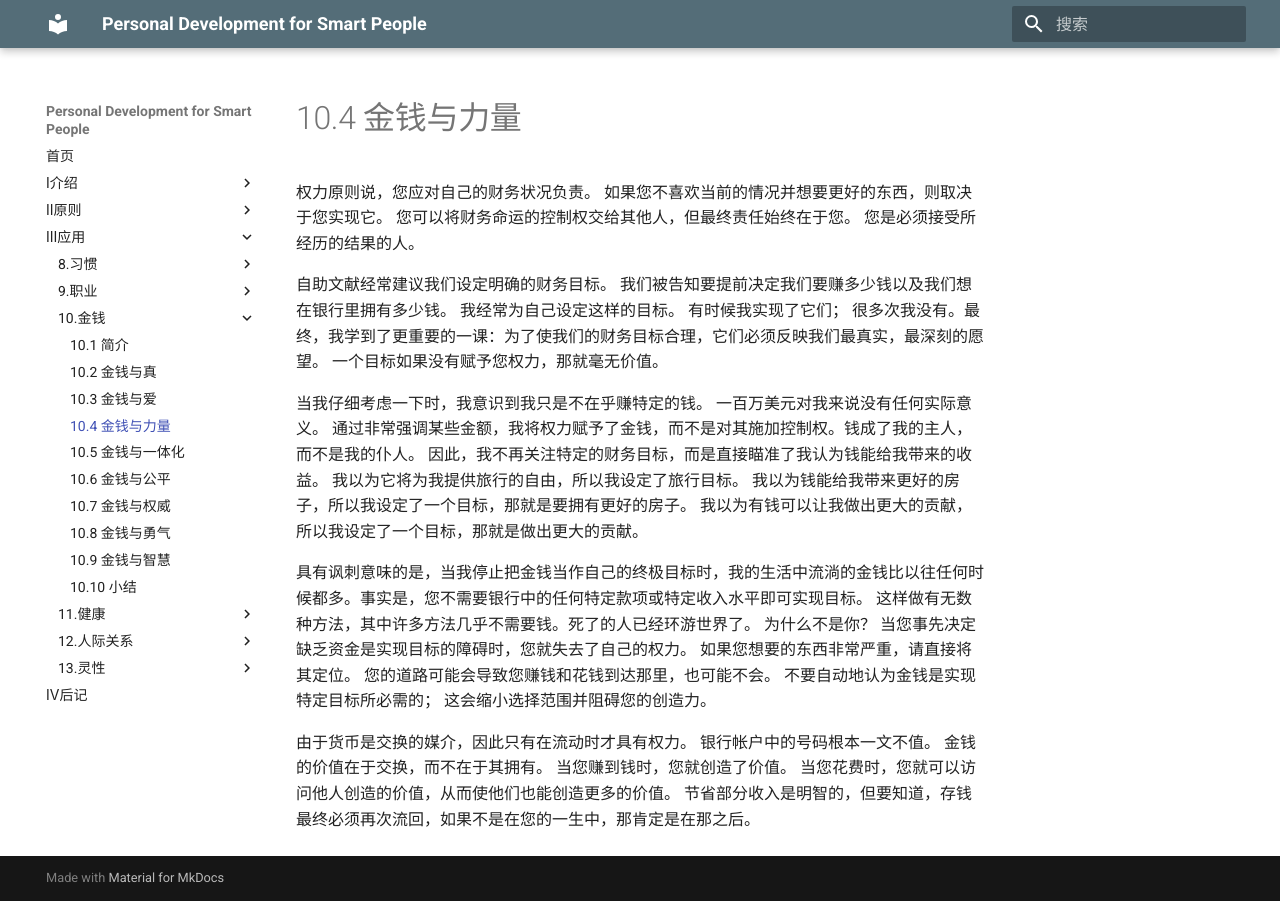
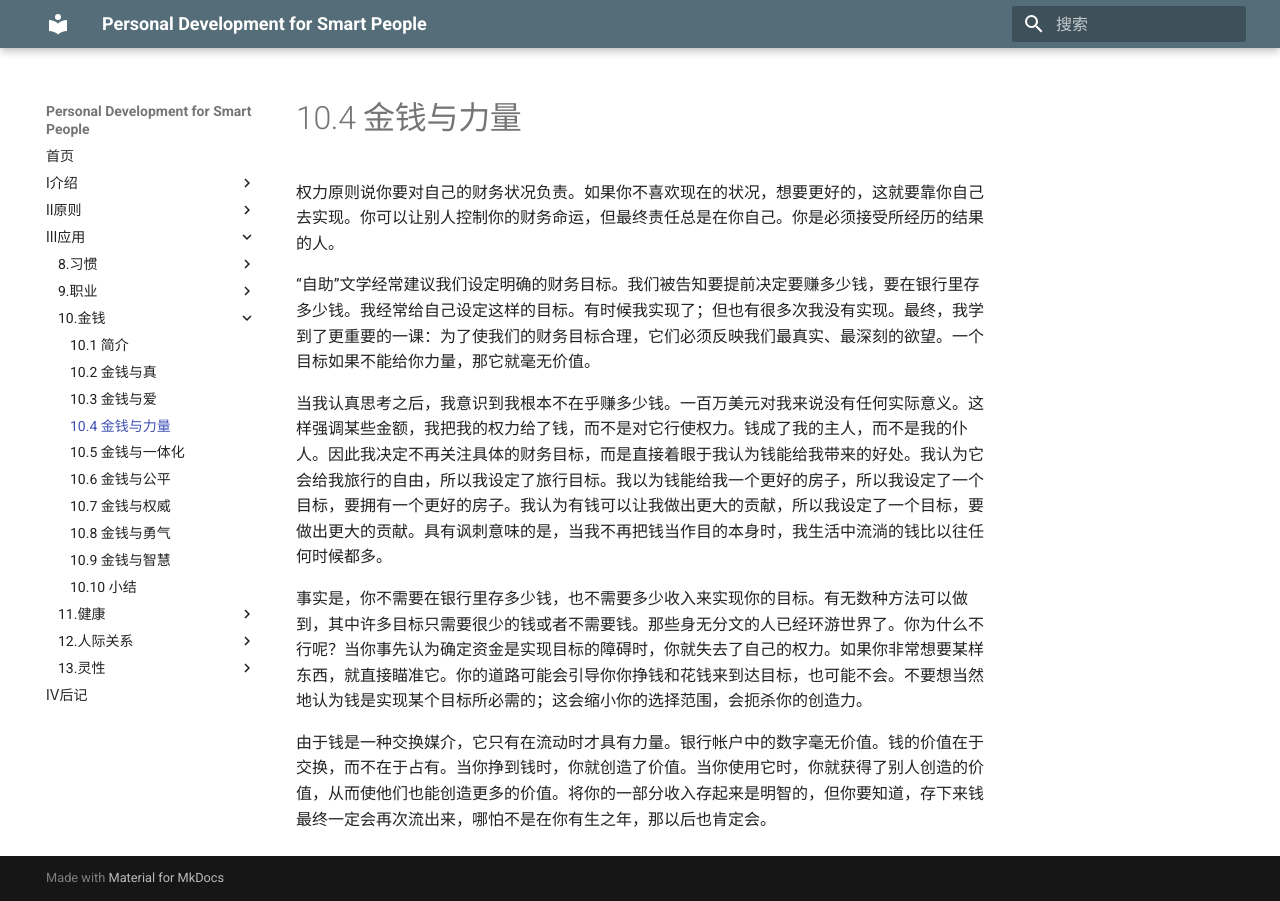
Before and after one commit to wtsnwei/pdsp, an MkDocs documentation site: the page built from docs/3.Application/10.money/03.money-and-power.md, in a window 1280 px wide. Built offline with MkDocs 1.6.1 and Material for MkDocs 9.7.7, drawn with Linux system fonts in a browser that asks for light colours.

Commit message:
校对完了《money and power》这一节

```diff
--- a/docs/3.Application/10.money/03.money-and-power.md
+++ b/docs/3.Application/10.money/03.money-and-power.md
@@ -3,12 +3,12 @@ title:      Money and Power
 date:       2021-03-15
 ---
 
-权力原则说，您应对自己的财务状况负责。 如果您不喜欢当前的情况并想要更好的东西，则取决于您实现它。 您可以将财务命运的控制权交给其他人，但最终责任始终在于您。 您是必须接受所经历的结果的人。
+权力原则说你要对自己的财务状况负责。如果你不喜欢现在的状况，想要更好的，这就要靠你自己去实现。你可以让别人控制你的财务命运，但最终责任总是在你自己。你是必须接受所经历的结果的人。
 
-自助文献经常建议我们设定明确的财务目标。 我们被告知要提前决定我们要赚多少钱以及我们想在银行里拥有多少钱。 我经常为自己设定这样的目标。 有时候我实现了它们； 很多次我没有。最终，我学到了更重要的一课：为了使我们的财务目标合理，它们必须反映我们最真实，最深刻的愿望。 一个目标如果没有赋予您权力，那就毫无价值。
+“自助”文学经常建议我们设定明确的财务目标。我们被告知要提前决定要赚多少钱，要在银行里存多少钱。我经常给自己设定这样的目标。有时候我实现了；但也有很多次我没有实现。最终，我学到了更重要的一课：为了使我们的财务目标合理，它们必须反映我们最真实、最深刻的欲望。一个目标如果不能给你力量，那它就毫无价值。
 
-当我仔细考虑一下时，我意识到我只是不在乎赚特定的钱。 一百万美元对我来说没有任何实际意义。 通过非常强调某些金额，我将权力赋予了金钱，而不是对其施加控制权。钱成了我的主人，而不是我的仆人。 因此，我不再关注特定的财务目标，而是直接瞄准了我认为钱能给我带来的收益。 我以为它将为我提供旅行的自由，所以我设定了旅行目标。 我以为钱能给我带来更好的房子，所以我设定了一个目标，那就是要拥有更好的房子。 我以为有钱可以让我做出更大的贡献，所以我设定了一个目标，那就是做出更大的贡献。
+当我认真思考之后，我意识到我根本不在乎赚多少钱。一百万美元对我来说没有任何实际意义。这样强调某些金额，我把我的权力给了钱，而不是对它行使权力。钱成了我的主人，而不是我的仆人。因此我决定不再关注具体的财务目标，而是直接着眼于我认为钱能给我带来的好处。我认为它会给我旅行的自由，所以我设定了旅行目标。我以为钱能给我一个更好的房子，所以我设定了一个目标，要拥有一个更好的房子。我认为有钱可以让我做出更大的贡献，所以我设定了一个目标，要做出更大的贡献。具有讽刺意味的是，当我不再把钱当作目的本身时，我生活中流淌的钱比以往任何时候都多。
 
-具有讽刺意味的是，当我停止把金钱当作自己的终极目标时，我的生活中流淌的金钱比以往任何时候都多。事实是，您不需要银行中的任何特定款项或特定收入水平即可实现目标。 这样做有无数种方法，其中许多方法几乎不需要钱。死了的人已经环游世界了。 为什么不是你？ 当您事先决定缺乏资金是实现目标的障碍时，您就失去了自己的权力。 如果您想要的东西非常严重，请直接将其定位。 您的道路可能会导致您赚钱和花钱到达那里，也可能不会。 不要自动地认为金钱是实现特定目标所必需的； 这会缩小选择范围并阻碍您的创造力。
+事实是，你不需要在银行里存多少钱，也不需要多少收入来实现你的目标。有无数种方法可以做到，其中许多目标只需要很少的钱或者不需要钱。那些身无分文的人已经环游世界了。你为什么不行呢？当你事先认为确定资金是实现目标的障碍时，你就失去了自己的权力。如果你非常想要某样东西，就直接瞄准它。你的道路可能会引导你你挣钱和花钱来到达目标，也可能不会。不要想当然地认为钱是实现某个目标所必需的；这会缩小你的选择范围，会扼杀你的创造力。
 
-由于货币是交换的媒介，因此只有在流动时才具有权力。 银行帐户中的号码根本一文不值。 金钱的价值在于交换，而不在于其拥有。 当您赚到钱时，您就创造了价值。 当您花费时，您就可以访问他人创造的价值，从而使他们也能创造更多的价值。 节省部分收入是明智的，但要知道，存钱最终必须再次流回，如果不是在您的一生中，那肯定是在那之后。
+由于钱是一种交换媒介，它只有在流动时才具有力量。银行帐户中的数字毫无价值。钱的价值在于交换，而不在于占有。当你挣到钱时，你就创造了价值。当你使用它时，你就获得了别人创造的价值，从而使他们也能创造更多的价值。将你的一部分收入存起来是明智的，但你要知道，存下来钱最终一定会再次流出来，哪怕不是在你有生之年，那以后也肯定会。
```
